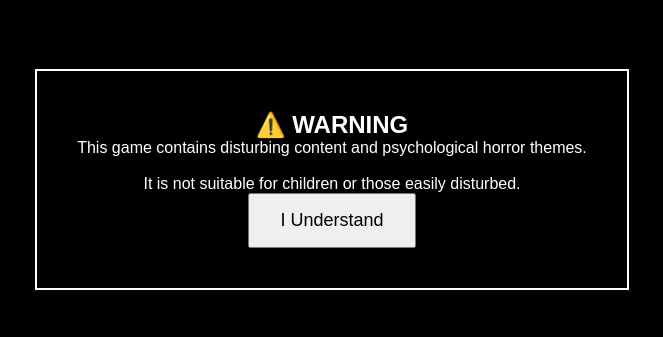
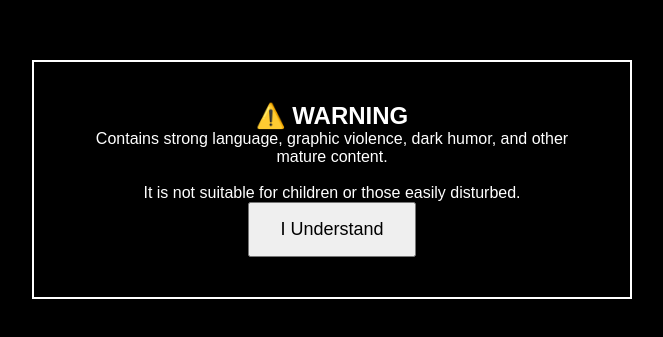
Before and after one commit to Mommygflmao/jda-date, a plain HTML site: page index.html in a window 1280 px wide. Shown: the part 221-558 px from the top of the page, without its empty margins (308-971 px from the left). Drawn offline with Linux system fonts and the light colour scheme.

Commit message:
Update index.html

```diff
--- a/index.html
+++ b/index.html
@@ -157,7 +157,7 @@ body {
     <div class="warning-box">
         <h2>⚠️ WARNING</h2>
         <p>
-            This game contains disturbing content and psychological horror themes.
+            Contains strong language, graphic violence, dark humor, and other mature content.
             <br><br>
             It is not suitable for children or those easily disturbed.
         </p>
```
